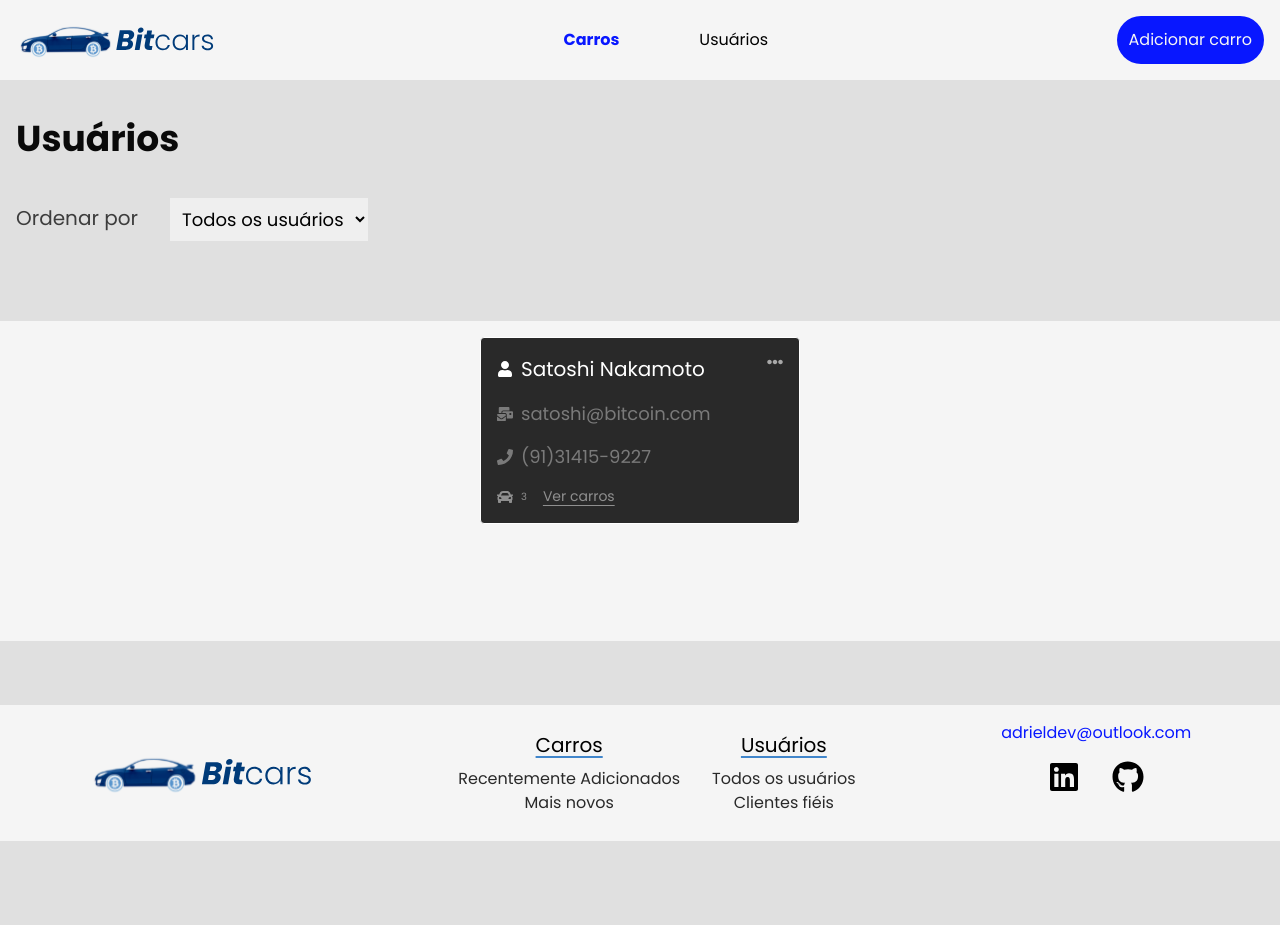
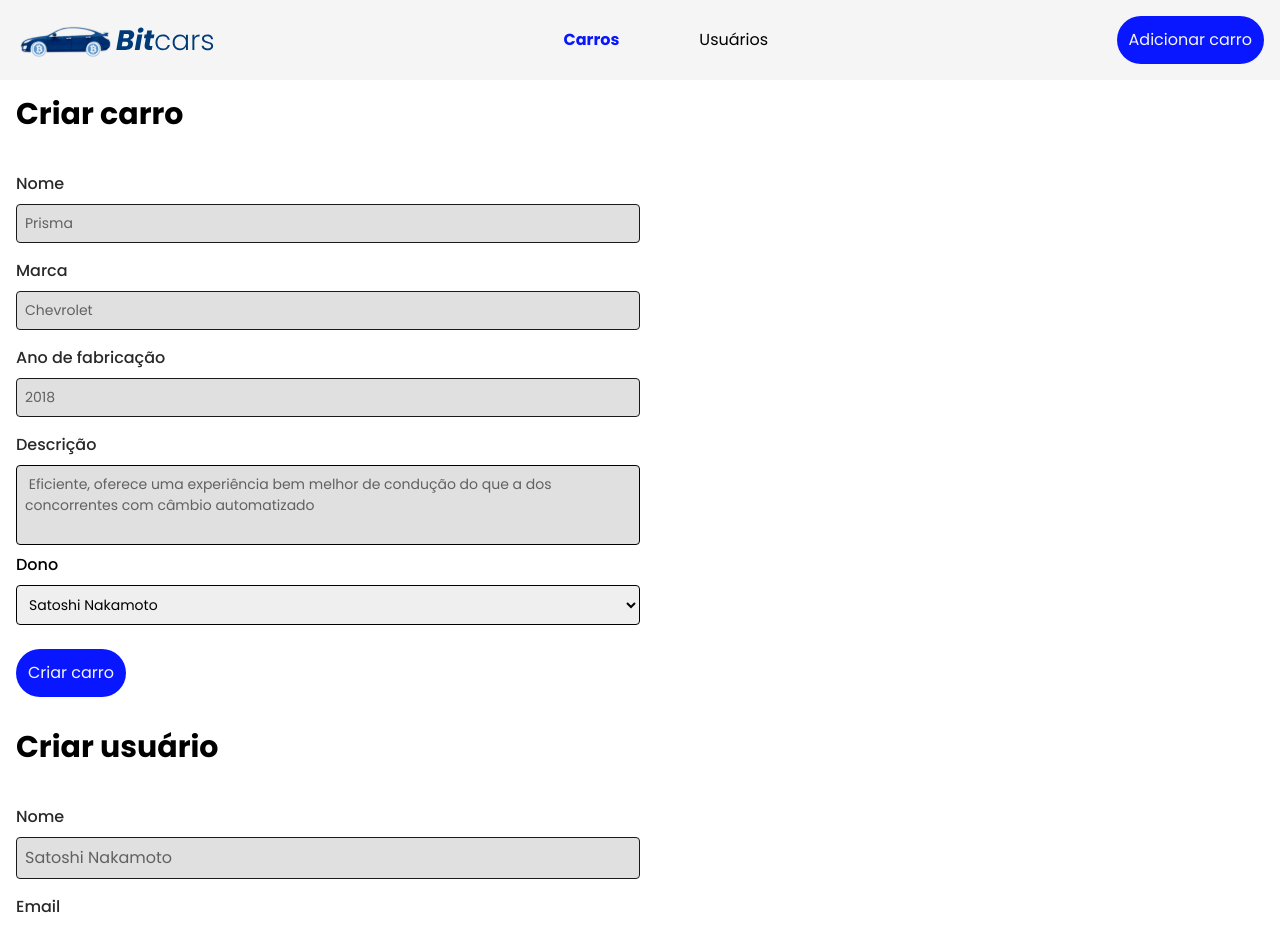
Before and after one commit to glauber-FullStackDev/desafio-dev-junior-b2u, a React (Vite) app in the folder frontend/bitcar/: page /register in a window 1280 px wide. Shown: the top 925 px of the page. Before the commit the page ends 841 px from the top, so only its background shows below. Built offline with nearby package versions, Linux system fonts and the light colour scheme.

Commit message:
feat-register-user-home-users-page

```diff
--- a/frontend/bitcar/src/App.jsx
+++ b/frontend/bitcar/src/App.jsx
@@ -1,14 +1,13 @@
 import Header from "./components/Header"
 import Dashboard from "./components/Dashboard"
 import Footer from "./components/Footer"
+import Rotas from "./Routes"
 
 function App() {
 
   return (
     <div className="">
-        <Header/>
-        <Dashboard/>
-        <Footer/>
+        <Rotas/>
     </div>
   )
 }
--- /dev/null
+++ b/frontend/bitcar/src/Routes/index.jsx
@@ -0,0 +1,19 @@
+import React from 'react'
+import {Routes,Route} from 'react-router-dom'
+import Home from '../pages/Home'
+import Users from '../pages/Users'
+import Register from '../pages/Register'
+
+
+
+const Rotas = () => {
+  return (
+    <Routes>
+        <Route path='/' element={<Home/>}/>
+        <Route path='/users' element={<Users/>}/>
+        <Route path='/register' element={<Register/>}/>
+    </Routes>
+  )
+}
+
+export default Rotas
--- a/frontend/bitcar/src/components/Dashboard.jsx
+++ b/frontend/bitcar/src/components/Dashboard.jsx
@@ -3,13 +3,14 @@ import DashboardOrder from './DashboardOrder'
 import DashboardShowcase from './DashboardShowcase'
 import DashboardTitle from './DashboardTitle'
 
-const Dashboard = () => {
+const Dashboard = ({dashboardTitle,dashboardOrder,dashboardCard}) => {
+
   return (
     <div className='mt-4'>
-        <DashboardTitle text={'Usuários'} />
-        <DashboardOrder opcoes={['Todos os usuários','Clientes Fiéis']}/>
+        <DashboardTitle text={dashboardTitle} />
+        <DashboardOrder opcoes={dashboardOrder}/>
         <div>
-        <DashboardShowcase/>
+        <DashboardShowcase Card={dashboardCard}/>
 
         </div>
 
--- a/frontend/bitcar/src/components/DashboardShowcase.jsx
+++ b/frontend/bitcar/src/components/DashboardShowcase.jsx
@@ -2,10 +2,10 @@ import React from 'react'
 import CardCar from './CardCar'
 import CardUser from './CardUser'
 
-const DashboardShowcase = () => {
+const DashboardShowcase = ({Card}) => {
   return (
     <div className='bg-gray-twelve overflow-y-scroll justify-center h-80 w-full mt-16 flex flex-wrap gap-4 p-4'>
-      <CardUser/>
+      <Card/>
 
 
     </div>
--- /dev/null
+++ b/frontend/bitcar/src/components/FormRegisterCar.jsx
@@ -0,0 +1,37 @@
+import React from 'react'
+import Button from './Button'
+
+const FormRegisterCar = () => {
+  return (
+    <>
+
+        <form className='flex flex-col gap-y-2 bg-white p-4 items-center sm:items-start'>
+        <h2 className='mb-8 text-2xl text-center sm:text-left sm:text-3xl font-bold '>Criar carro</h2>
+                      <label className='font-medium text-gray-three text-left'>Nome</label>
+                      <input type='text' placeholder='Prisma' className='bg-gray-eleven w-1/2 p-2 outline-none border rounded focus:border-primary-dark mb-2 placeholder-gray-six text-gray-two text-[14px]'/>
+                    <label className='font-medium text-gray-three'>Marca</label>
+                    <input type='text' placeholder='Chevrolet' className='bg-gray-eleven p-2 w-1/2 outline-none border rounded focus:border-primary-dark mb-2 text-[14px] placeholder-gray-six text-gray-two'/>
+                    <label className='font-medium text-gray-three'>Ano de fabricação</label>
+                    <input type='text' placeholder='2018' className='bg-gray-eleven p-2  w-1/2 outline-none border rounded focus:border-primary-dark mb-2 placeholder-gray-six text-[14px] text-gray-two'/>
+                    <label className='text-gray-three font-medium'>Descrição</label>
+                    <textarea placeholder=' Eficiente, oferece uma experiência bem melhor de condução do que a dos concorrentes com câmbio automatizado' className='resize-none border placeholder-gray-six focus:border-primary-dark outline-none w-1/2 rounded p-2 h-20 text-[14px] bg-gray-eleven'></textarea>
+                    <label className='font-medium'>Dono</label>
+                    <select className='w-1/2 p-2 border outline-none rounded overflow-y-scroll text-[14px] focus:border-primary-dark'>
+                        <option className='text-gray-two'>
+                            Satoshi Nakamoto
+                        </option>
+                        <option className='text-gray-two'>
+                            Satoshi Nakamoto
+                        </option>
+                    </select>
+                    <div className='mt-4 justify-center sm:justify-start items-center flex'>
+
+                    <Button text={'Criar carro'} />
+                    </div>
+                  </form>
+
+    </>
+  )
+}
+
+export default FormRegisterCar
--- /dev/null
+++ b/frontend/bitcar/src/components/FormRegisterUser.jsx
@@ -0,0 +1,26 @@
+import React from 'react'
+import Button from './Button'
+
+const FormRegisterUser = () => {
+  return (
+    <>
+
+        <form className='flex flex-col gap-y-2 bg-white p-4 items-center sm:items-start'>
+        <h2 className='mb-8 text-2xl text-center sm:text-left sm:text-3xl font-bold '>Criar usuário</h2>
+                      <label className='font-medium text-gray-three text-left'>Nome</label>
+                      <input type='text' placeholder='Satoshi Nakamoto' className='placeholder-gray-six bg-gray-eleven w-1/2 p-2 outline-none border rounded focus:border-primary-dark mb-2 text-gray-two'/>
+                    <label className='font-medium text-gray-three'>Email</label>
+                    <input type='text' placeholder='satoshi@bitcoin.com' className='placeholder-gray-six bg-gray-eleven p-2 w-1/2 outline-none border rounded focus:border-primary-dark mb-2  text-gray-two'/>
+                    <label className='font-medium text-gray-three'>Telefone</label>
+                    <input type='text' placeholder='(91) 31415-9227' className='placeholder-gray-six bg-gray-eleven p-2  w-1/2 outline-none border rounded focus:border-primary-dark mb-2  text-gray-two'/>
+                    <div className='mt-4 justify-center sm:justify-start items-center flex'>
+
+                    <Button text={'Criar usuário'} />
+                    </div>
+                  </form>
+
+    </>
+  )
+}
+
+export default FormRegisterUser
--- a/frontend/bitcar/src/main.jsx
+++ b/frontend/bitcar/src/main.jsx
@@ -4,11 +4,15 @@ import App from './App'
 import './index.css'
 import { ModalProvider } from './contexts/ModalContext'
 
+import { BrowserRouter } from 'react-router-dom';
 ReactDOM.createRoot(document.getElementById('root')).render(
   <React.StrictMode>
-    <ModalProvider>
-    <App />
-    </ModalProvider>
+    <BrowserRouter>
+
+      <ModalProvider>
+      <App />
+      </ModalProvider>
+    </BrowserRouter>
 
   </React.StrictMode>,
 )
--- /dev/null
+++ b/frontend/bitcar/src/pages/Home.jsx
@@ -0,0 +1,17 @@
+import Header from '../components/Header'
+import Dashboard from '../components/Dashboard'
+import Footer from '../components/Footer'
+import CardCar from '../components/CardCar'
+
+const Home = () => {
+  return (
+    <div>
+        <Header/>
+        <Dashboard dashboardTitle={'Carros'} dashboardOrder={['Recentemente Adicionados','Mais novos']} dashboardCard={CardCar}/>
+        <Footer/>
+
+    </div>
+  )
+}
+
+export default Home
--- /dev/null
+++ b/frontend/bitcar/src/pages/Register.jsx
@@ -0,0 +1,20 @@
+import React from 'react'
+import Header from '../components/Header'
+import Footer from '../components/Footer'
+import FormRegisterUser from '../components/FormRegisterUser'
+import FormRegisterCar from '../components/FormRegisterCar'
+
+const Register = () => {
+  return (
+    <div>
+      <Header/>
+      <FormRegisterCar/>
+      <FormRegisterUser/>
+
+      <Footer/>
+
+    </div>
+  )
+}
+
+export default Register
--- /dev/null
+++ b/frontend/bitcar/src/pages/Users.jsx
@@ -0,0 +1,18 @@
+import Header from '../components/Header'
+import Dashboard from '../components/Dashboard'
+import Footer from '../components/Footer'
+import CardUser from '../components/CardUser'
+
+const Users = () => {
+  return (
+    <div>
+       <Header/>
+       <Dashboard dashboardTitle={'Usuários'} dashboardCard={CardUser} dashboardOrder={['Todos os usuários','Clientes fiéis']}/>
+       <Footer/>
+
+
+    </div>
+  )
+}
+
+export default Users
```
